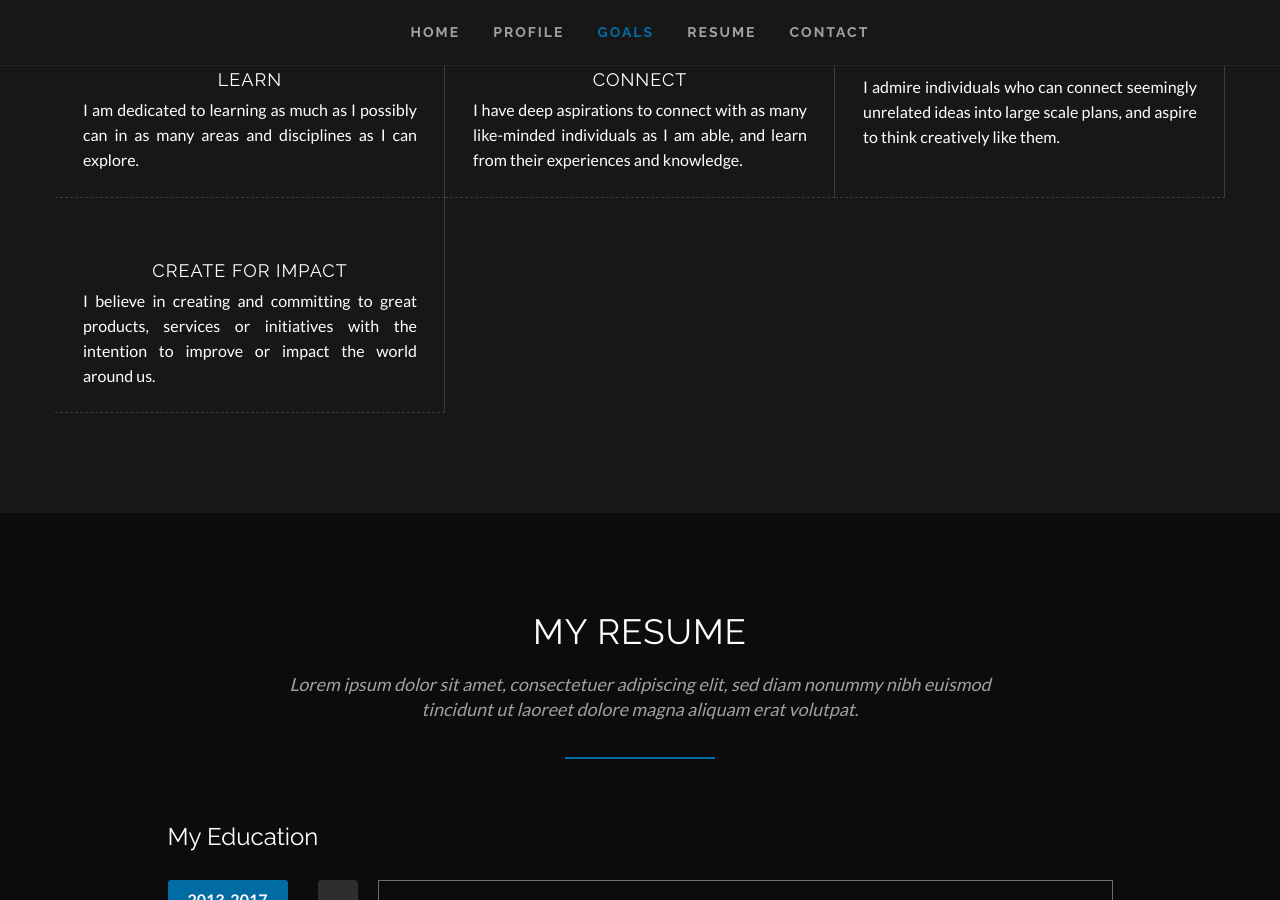
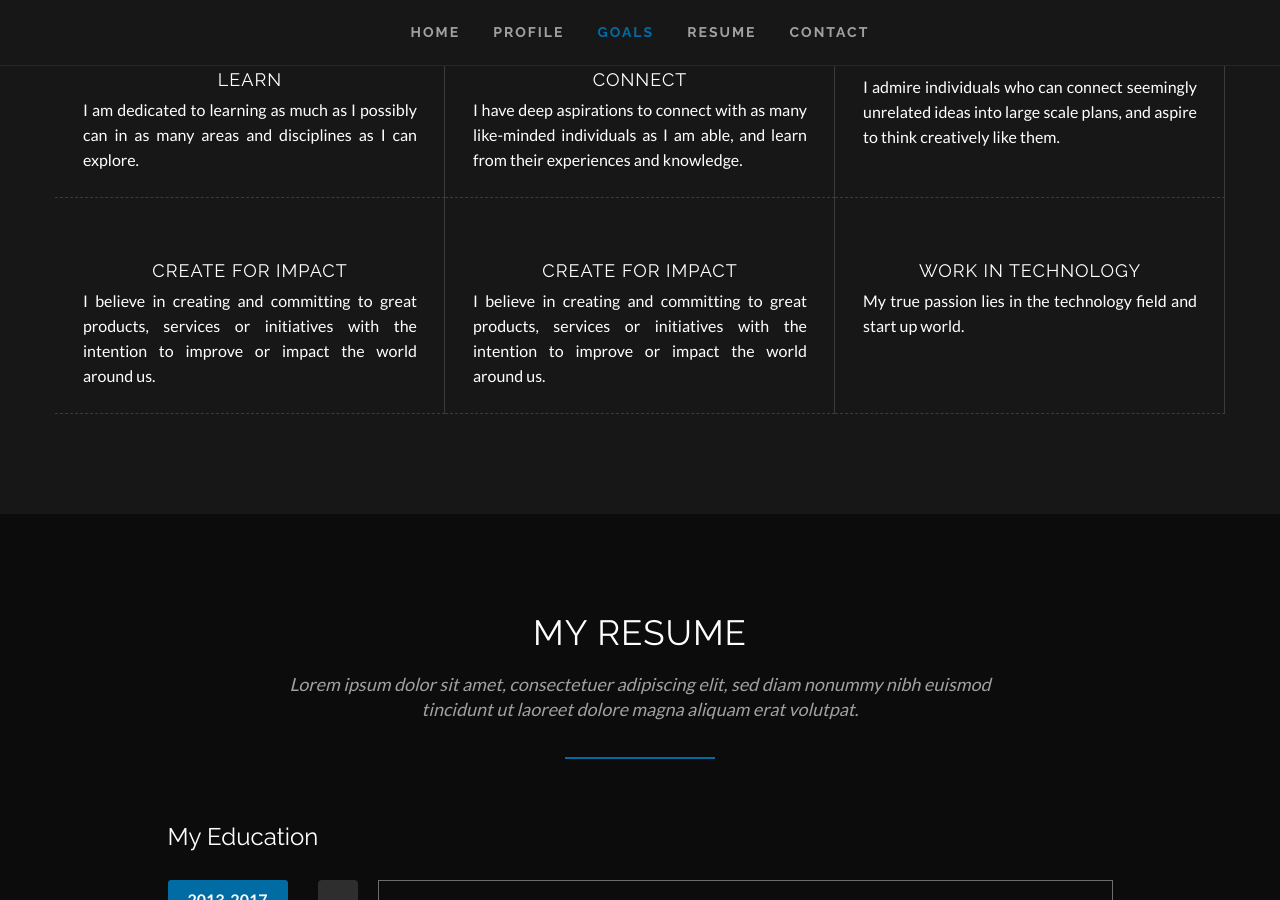
Before and after one commit to clearcareer/RobertSimoes, a Jekyll site: the page built from index.html, in a window 1280 px wide and 900 px high, scrolled down 1948 px. Built offline with Jekyll 4.4.1, drawn with Linux system fonts in a browser that asks for light colours; some web fonts are replaced.

Commit message:
Updated '/index.html' via CloudCannon

```diff
--- a/index.html
+++ b/index.html
@@ -24,6 +24,12 @@
   - name: Create for Impact
     icon: Globe
     description: 'I believe in creating and committing to great products, services or initiatives with the intention to improve or impact the world around us.'
+  - name: Create for Impact
+    icon: Globe
+    description: 'I believe in creating and committing to great products, services or initiatives with the intention to improve or impact the world around us.'
+  - name: Work in Technology
+    icon: Code
+    description: My true passion lies in the technology field and start up world.
 education:
   - number: 1
     years: 2013-2017
```
